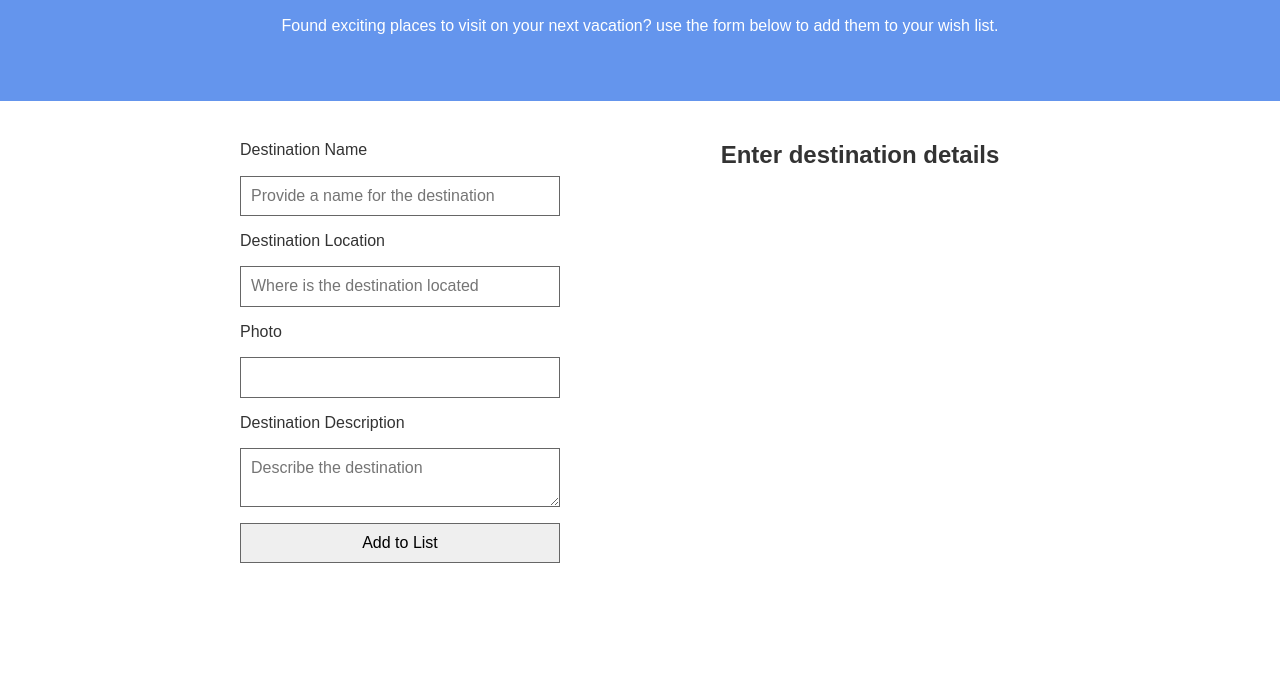
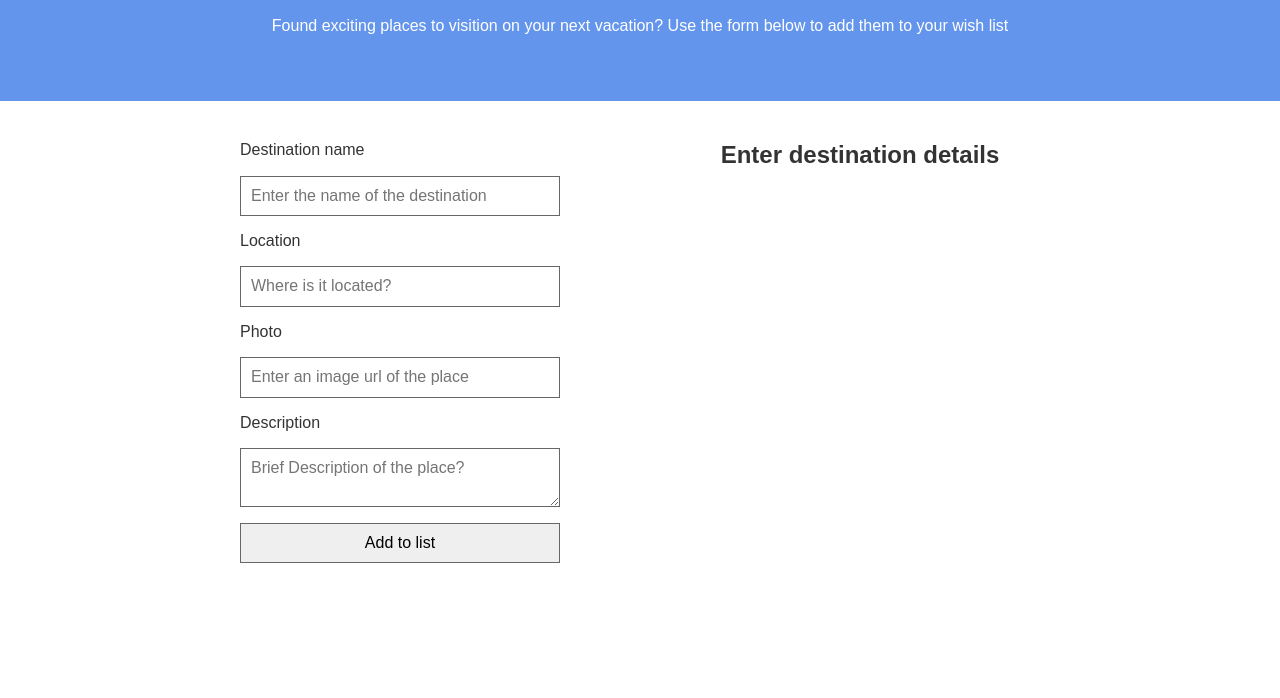
Before and after one commit to GitMojoe/vacation_destination, a plain HTML site: page index.html in a window 1280 px wide. Shown: the part 102-800 px from the top of the page. Drawn offline with nearby package versions, Linux system fonts and the light colour scheme.

Commit message:
final work

```diff
--- a/index.html
+++ b/index.html
@@ -11,40 +11,49 @@
 	 <!-- Our CSS -->
     <link rel="stylesheet" href="styles.css">
 </head>
+<body>
 
-<body>
 	<header>
-    <h1>Vacation Destination List</h1>
-    <p>Found exciting places to visit on your next vacation? use the form below to add them to your wish list. </p>
+        <h1>Vacation Destinations Wish List</h1>
+        <p>Found exciting places to visition on your next vacation? Use the form below to add them to your wish list</p>
     </header>
 
 	<main>
 		<form id="destination_details_form">
-        <label for="name">Destination Name</label>
-        <input type="text" id="name" required placeholder="Provide a name for the destination">
 
-        <label for="location">Destination Location</label>
-        <input type="text" required placeholder="Where is the destination located">
+			<label for="name">Destination name</label>
+            <input required type="text" id="name" placeholder="Enter the name of the destination">
+
+            <label for="location">Location</label>
+            <input required type="text" id="location" placeholder="Where is it located?">
 
 			<label for="photo">Photo</label>
-        <input type="url" id="photo" provide a URL for the a photo>
+            <input type="url" id="photo" placeholder="Enter an image url of the place">
 
-        <label for="description">Destination Description</label>
-        <textarea id="description"  placeholder="Describe the destination"></textarea>
+            <label for="description">Description</label>
+            <textarea type="text" id="description" placeholder="Brief Description of the place?"></textarea>
 
-        <button type="submit">Add to List</button>
+			<button type="submit">Add to list</button>
 		</form>
 
 		<article>
             <h2 id="title">Enter destination details</h2>
             <div id="destinations_container">
-            <!-- content generated by JS -->
-
+                <!-- Dynamically populated by JavaScript -->
+				<!-- <div class="card">
+					<img src="images/signpost.jpg">
+					<div class="card-body">
+						<h3>Destination Name</h3>
+						<h4>Destination Location</h4>
+						<p class="card-text">Destination description</p>
+						<button>Remove</button>
+					</div>
+				</div> -->
             </div>
 
-        </div>
         </article>
 	</main>
+
     <!-- Our JavaScript -->
     <script src="script.js"></script>
 </body>
```
Also changed, not shown: styles.css (indentation only). Lines whose indentation alone changed are shown as unchanged.
